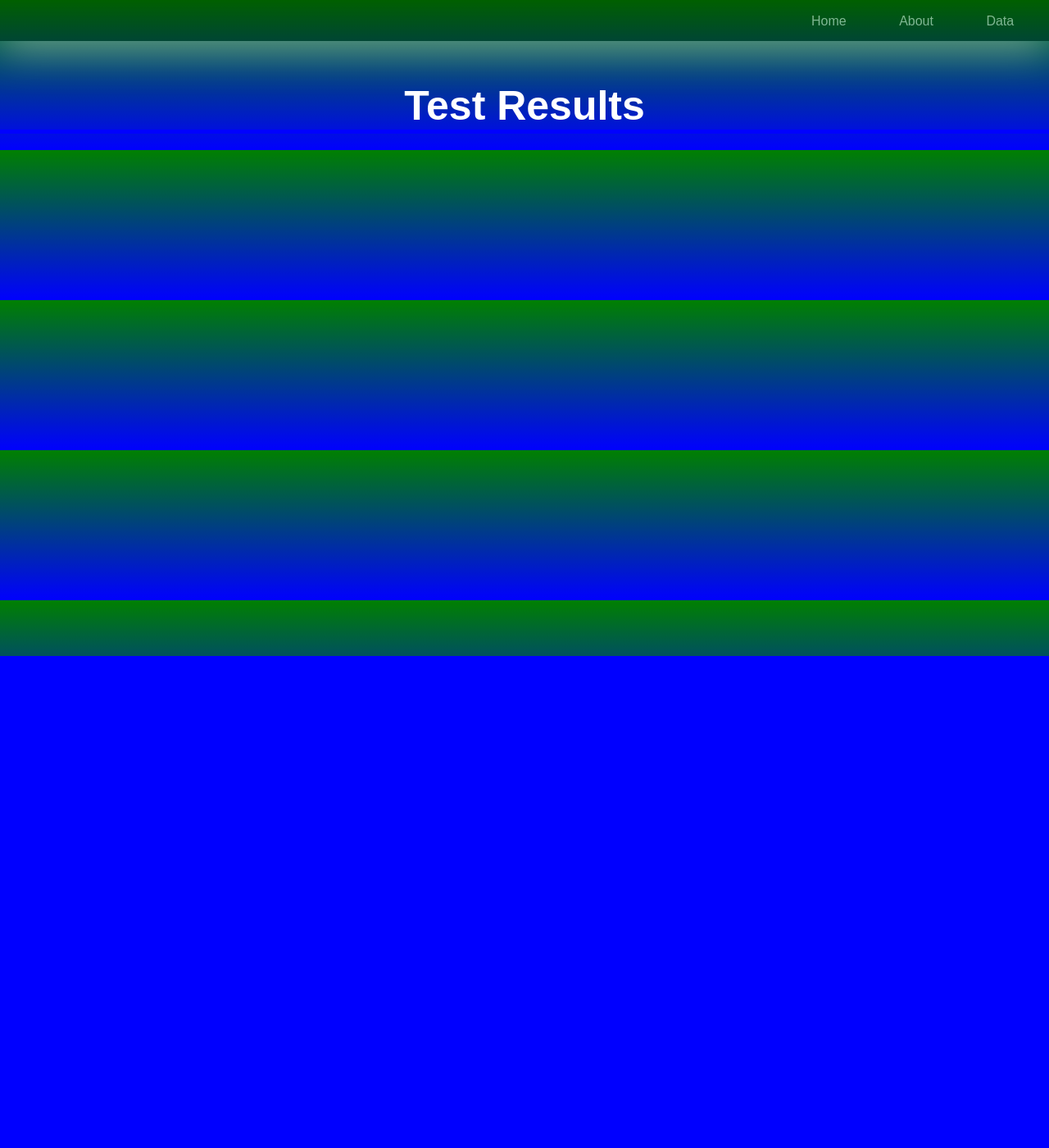
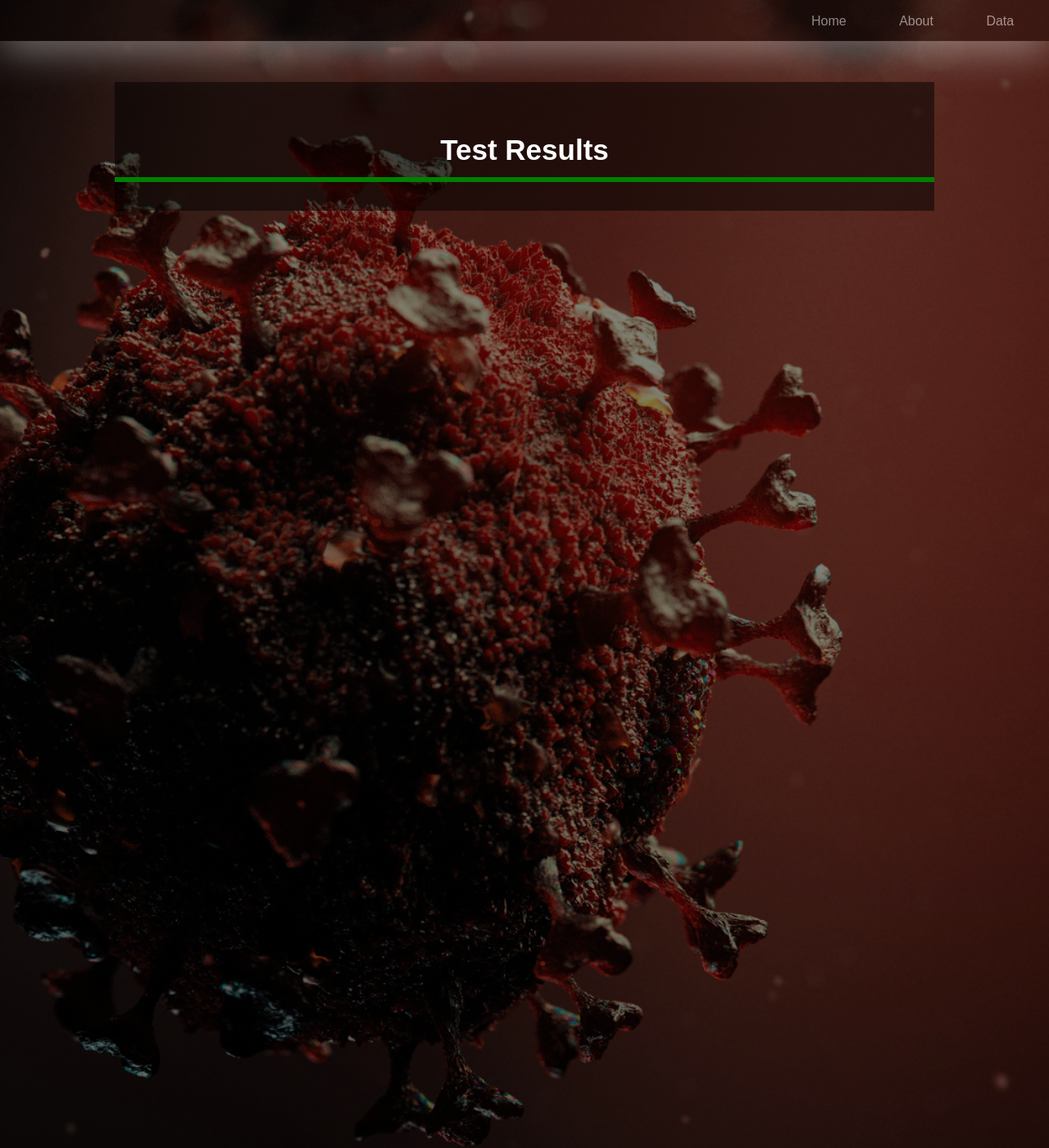
Before and after one commit to subhasishgoswami/Covid19-Chest-XRay-CNN, a Flask app: page /data in a window 1280 px wide. Shown: the whole page at 82% size. Before the commit the page ends 800 px from the top, so only its background shows below. Run offline with Flask 2, Linux system fonts and the light colour scheme; data that the repository does not hold is empty.

Commit message:
Change UI

```diff
--- a/app.py
+++ b/app.py
@@ -5,6 +5,7 @@ import os
 import glob
 import re
 import numpy as np
+import random
 
 # Keras
 from keras.models import load_model
@@ -114,8 +115,14 @@ def upload():
             file_path = os.path.join(
                 basepath, 'uploads', secure_filename(f.filename))
             f.save(file_path)
+
             name=request.form['name']
             phone=request.form['phone']
+            if name == "":
+                name= unicode("Anonymous")
+            if phone=='' or phone.isnumeric()==False:
+               phone= ''.join(random.choice('0123456789') for i in range(5))
+               phone= phone + "XXXXX"
 
 
             # Make prediction
@@ -133,9 +140,9 @@ def upload():
             db.commit()
 
             if preds == 1:
-                return render_template('result.html', name=request.form['name'], phone=request.form['phone'], result=str1)
+                return render_template('result.html', name=name, phone=phone, result=str1)
             else:
-                return render_template('result.html', name=request.form['name'], phone=request.form['phone'], result=str2)
+                return render_template('result.html', name=name, phone=phone, result=str2)
         return None
 
 if __name__ == '__main__':
--- a/templates/database.html
+++ b/templates/database.html
@@ -11,6 +11,35 @@
             a {
                   text-decoration: none;
                 }
+                header{
+                background-image:linear-gradient(rgba(0,0,0,0.5),rgba(0,0,0,0.5)),url({{url_for('static', filename='bg2.jpeg')}});
+                height:175vh;
+                background-size: cover;
+                background-position:center;
+            }
+            footer-image {
+                max-width: 10%;
+                height:auto;
+            }
+            .login-box{
+                background-color:rgb(0,0,0,0.5);
+                width:1000px;
+                position:absolute;
+                margin-top: 50px;
+                left:50%;
+                transform:translate(-50%);
+                color:white;
+
+            }
+            .login-box h1{
+                float:center;
+                font-size:35px;
+                border-bottom:6px solid green;
+                margin-bottom:35px;
+                text-align: center;
+                padding:13px 0;
+
+            }
 
                 .navbar {
                   background-color:rgb(0,0,0,0.5);
@@ -55,7 +84,6 @@
             body{
                 font-family:sans-serif;
                 margin:auto;
-                background-image: linear-gradient(green, blue);
                 text-align: center;
             }
             h1{
@@ -68,7 +96,9 @@
 
         </style>
     </head>
+
             <body>
+             <header>
 	       	   <nav class="navbar">
                       <div class="container">
                             <ul class="menu">
@@ -78,7 +108,10 @@
                             </ul>
                       </div>
                 </nav>
+              <div class= "login-box">
                <h1>Test Results</h1>
 	       	   <h2>{% for  x in results %}<p>{{x.id}}  {{x.username}}  {{x.phone}}  {% if(x.result==1) %}Covid Positive{% else %}Covid Negative{% endif %}</p>{% endfor %}</h2>
             </body>
+          </div>
+             </header>
 </html>
--- a/templates/index.html
+++ b/templates/index.html
@@ -141,7 +141,7 @@ and open the template in the editor.
             <h1>Covid19 Detection</h1>
             <div class="textbox">
                <i class="fa fa-user" aria-hidden="true"></i>
-                <input type="text" placeholder="Username" name="name" value="">
+                <input type="text" placeholder="User Name" name="name" value="">
             </div>
             <div class="textbox">
                 <i class="fa fa-user" aria-hidden="true"></i>
```
Also changed, not shown: templates/about.html (+2 -9 lines), data.db.
